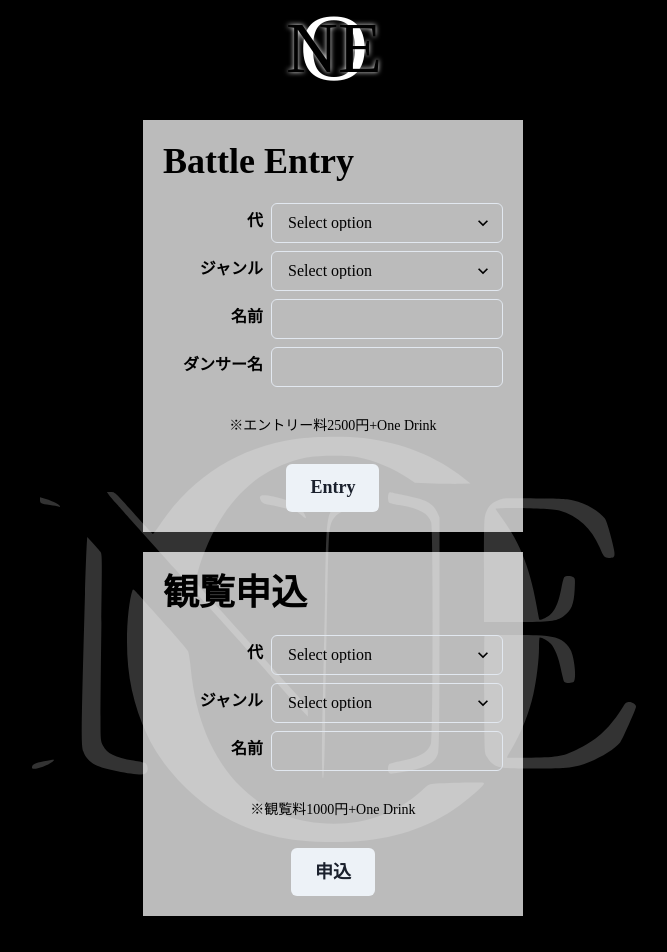
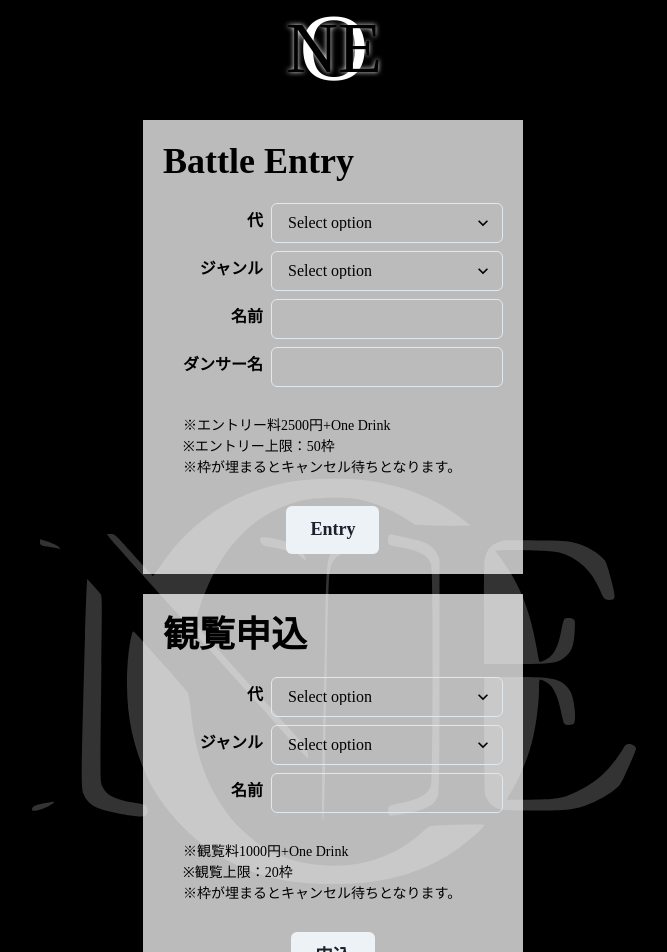
Before and after one commit to PlusF/nexus-over, a Next.js app: page /entry in a window 1280 px wide. Shown: the top 952 px of the page, without its empty margins (306-973 px from the left). Built offline with nearby package versions, Linux system fonts and the light colour scheme; a web font is replaced by a local one.

Commit message:
add entry description

```diff
--- a/pages/entry.tsx
+++ b/pages/entry.tsx
@@ -71,10 +71,10 @@ function EntryInput(props: {
     );
 }
 
-function Description(props: { text: string }) {
+function Description(props: { children?: React.ReactNode }) {
     return (
         <GridItem colSpan={2} textAlign="center" mt="5">
-            <Text fontSize="sm">{props.text}</Text>
+            <Text fontSize="sm">{props.children}</Text>
         </GridItem>
     );
 }
@@ -167,7 +167,15 @@ function BattleEntry() {
                 <EntrySelect title="ジャンル" options={genres} onChange={setGenre} />
                 <EntryInput title="名前" value={name} onChange={setName} />
                 <EntryInput title="ダンサー名" value={dancerName} onChange={setDancerName} />
-                <Description text="※エントリー料2500円+One Drink" />
+                <Description>
+                    <Text fontSize="sm" textAlign="left" ml="5">
+                        ※エントリー料2500円+One Drink
+                        <br />
+                        ※エントリー上限：50枠
+                        <br />
+                        ※枠が埋まるとキャンセル待ちとなります。
+                    </Text>
+                </Description>
                 <SubmitButton text="Entry" onClick={handleEntry} isLoading={isLoading} />
             </Grid>
             <SuccessModal
@@ -218,7 +226,15 @@ function AudienceEntry() {
                 <EntrySelect title="代" options={generations} onChange={setGeneration} />
                 <EntrySelect title="ジャンル" options={genres} onChange={setGenre} />
                 <EntryInput title="名前" value={name} onChange={setName} />
-                <Description text="※観覧料1000円+One Drink" />
+                <Description>
+                    <Text fontSize="sm" textAlign="left" ml="5">
+                        ※観覧料1000円+One Drink
+                        <br />
+                        ※観覧上限：20枠
+                        <br />
+                        ※枠が埋まるとキャンセル待ちとなります。
+                    </Text>
+                </Description>
                 <SubmitButton text="申込" onClick={handleEntry} isLoading={isLoading} />
             </Grid>
             <SuccessModal
```
